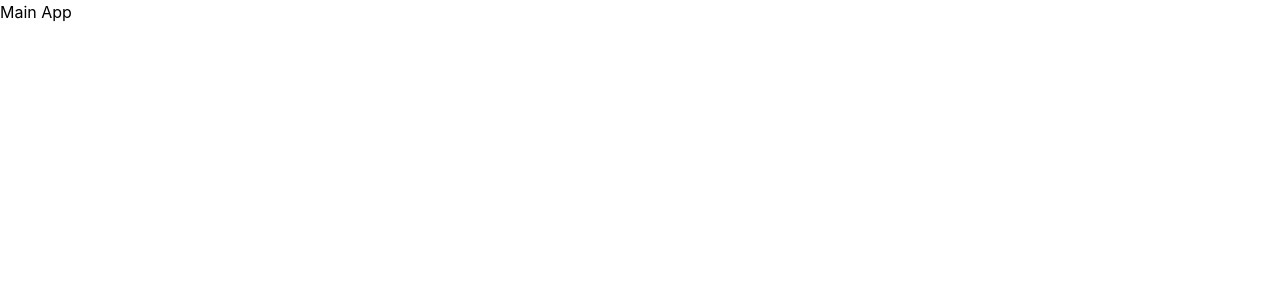
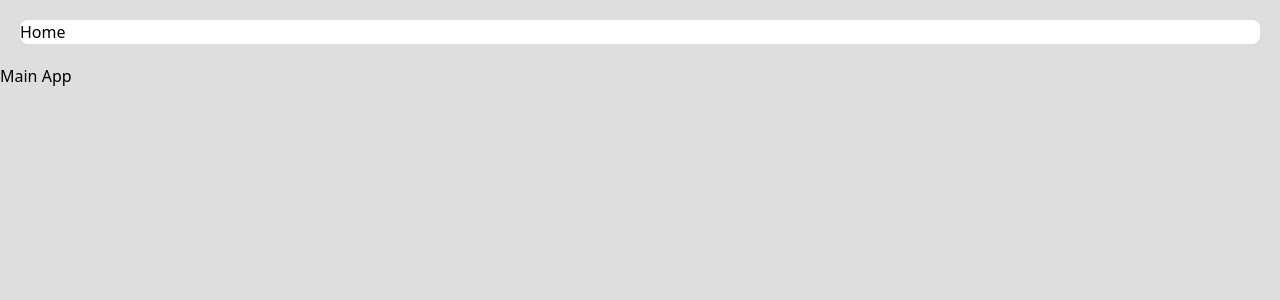
Before and after one commit to KochEmre/emrekoc-reactjs, a React (Create React App) app: page / in a window 1280 px wide. Shown: the top 300 px of the page. Built offline with nearby package versions, Linux system fonts and the light colour scheme.

Commit message:
header-backup

```diff
--- a/public/index.html
+++ b/public/index.html
@@ -24,7 +24,7 @@
       work correctly both with client-side routing and a non-root public URL.
       Learn how to configure a non-root public URL by running `npm run build`.
     -->
-    <title>Upayments App</title>
+    <title>Emre Koc - Upayments</title>
   </head>
   <body>
     <noscript>You need to enable JavaScript to run this app.</noscript>
--- a/src/App.tsx
+++ b/src/App.tsx
@@ -1,5 +1,12 @@
+import Header from "./components/header";
+
 const App = () => {
-  return <div className="App">Main App</div>;
+  return (
+    <div className="App">
+      <Header />
+      Main App
+    </div>
+  );
 };
 
 export default App;
--- /dev/null
+++ b/src/components/header/index.tsx
@@ -0,0 +1,13 @@
+import { Link } from "react-router-dom";
+
+const Header = () => {
+  return (
+    <div className="flex-row m-5 bg-white rounded-lg justify-between">
+      Home
+      {/* <Link to="/">HOME</Link>
+      <Link to="/Register">ABOUT</Link> */}
+    </div>
+  );
+};
+
+export default Header;
--- a/src/index.scss
+++ b/src/index.scss
@@ -4,11 +4,8 @@
 
 body {
   margin: 0;
-  font-family: -apple-system, BlinkMacSystemFont, "Segoe UI", "Roboto", "Oxygen",
-    "Ubuntu", "Cantarell", "Fira Sans", "Droid Sans", "Helvetica Neue",
-    sans-serif;
-  -webkit-font-smoothing: antialiased;
-  -moz-osx-font-smoothing: grayscale;
+  height: 100%;
+  background-color: rgb(222, 222, 222);
 }
 
 code {
```
